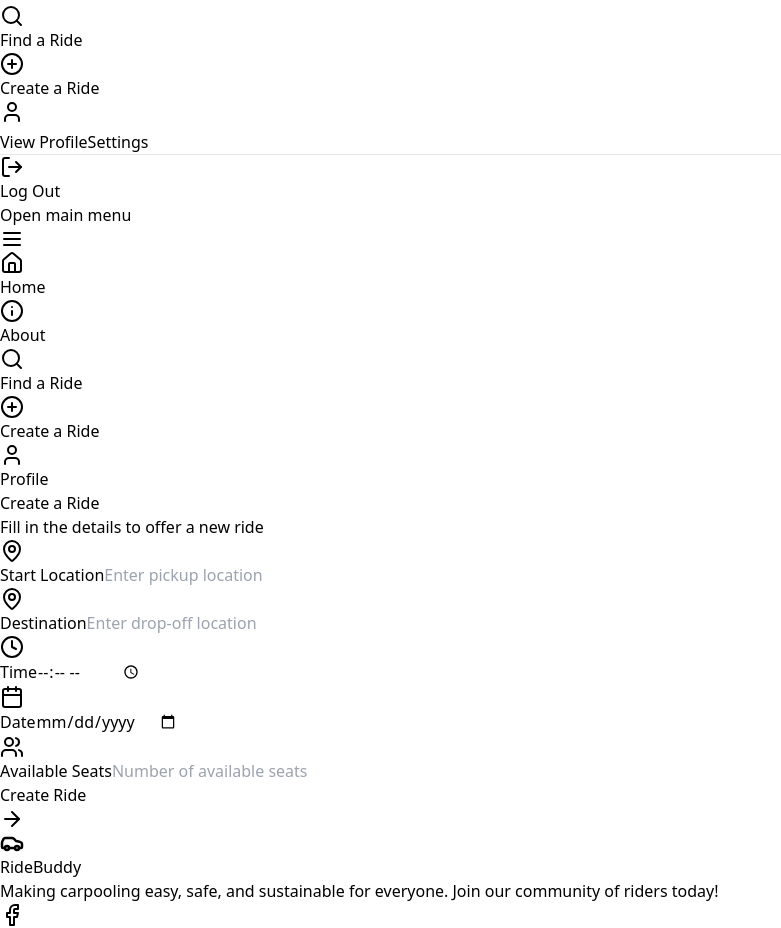
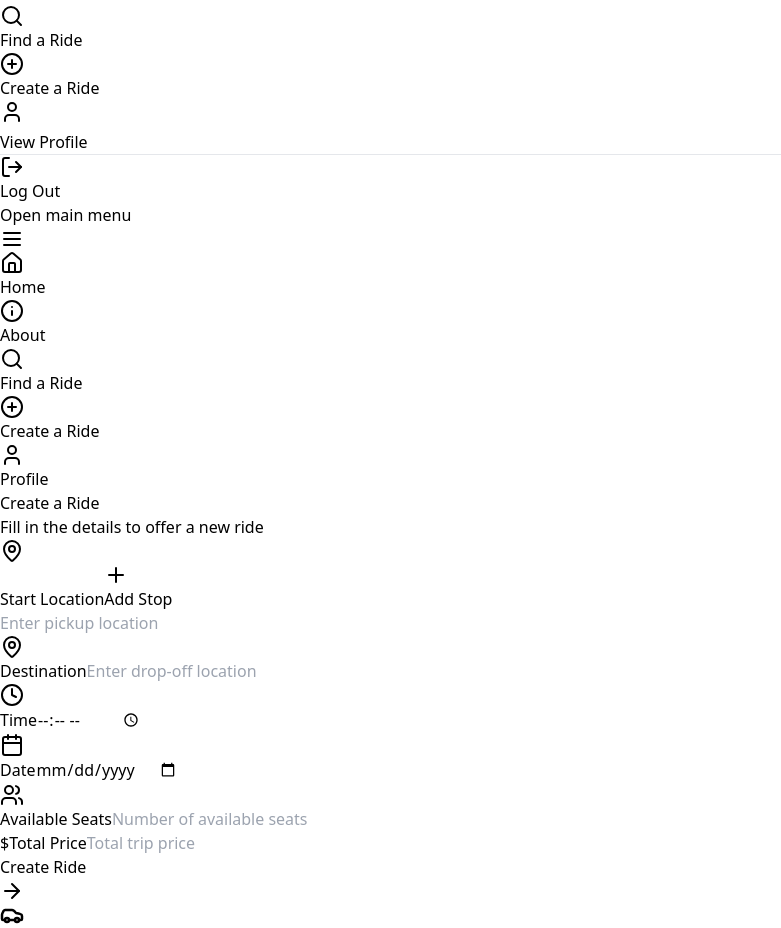
Before and after one commit to LalitMohane0275/Carpooling_System, a React (Vite) app in the folder Carpooling_Frontend/: page /create-ride in a window 1280 px wide. Shown: the part 140-1068 px from the top of the page, without its empty margins (0-781 px from the left). Built offline with nearby package versions, Linux system fonts and the light colour scheme; sample sign-in values are in the browser's storage.

Commit message:
create ride form updated

```diff
--- a/Carpooling_Frontend/src/components/Navbar.jsx
+++ b/Carpooling_Frontend/src/components/Navbar.jsx
@@ -48,7 +48,6 @@ function Navbar() {
   } else {
     console.log("no token found");
   }
-
 
   return (
     <div className="bg-gray-50 flex flex-col">
@@ -101,14 +100,11 @@ function Navbar() {
                       >
                         View Profile
                       </a>
-                      <a
-                        href="/settings"
-                        className="block px-4 py-2 text-sm text-gray-700 hover:bg-blue-50 hover:text-blue-600"
+                      <hr className="my-2 border-gray-100" />
+                      <button
+                        className="w-full text-left px-4 py-2 text-sm text-red-600 hover:bg-red-50 flex items-center space-x-2"
+                        onClick={handleLogout}
                       >
-                        Settings
-                      </a>
-                      <hr className="my-2 border-gray-100" />
-                      <button className="w-full text-left px-4 py-2 text-sm text-red-600 hover:bg-red-50 flex items-center space-x-2" onClick={handleLogout}>
                         <LogOut className="h-4 w-4" />
                         <span>Log Out</span>
                       </button>
--- a/Carpooling_Frontend/src/pages/CreateRide.jsx
+++ b/Carpooling_Frontend/src/pages/CreateRide.jsx
@@ -2,15 +2,25 @@ import React, { useState } from "react";
 import axios from "axios";
 import { ToastContainer, toast } from "react-toastify";
 import "react-toastify/dist/ReactToastify.css";
-import { MapPin, Clock, Calendar, Users, ArrowRight } from "lucide-react";
+import {
+  MapPin,
+  Clock,
+  Calendar,
+  Users,
+  ArrowRight,
+  Plus,
+  X,
+} from "lucide-react";
 
 function CreateRide() {
   const initialState = {
     start: "",
+    stops: [],
     destination: "",
     time: "",
     date: "",
     seats: "",
+    price: "",
   };
 
   const [ride, setRide] = useState(initialState);
@@ -23,21 +33,45 @@ function CreateRide() {
     }));
   };
 
+  const handleStopChange = (index, value) => {
+    setRide((prevRide) => {
+      const newStops = [...prevRide.stops];
+      newStops[index] = value;
+      return { ...prevRide, stops: newStops };
+    });
+  };
+
+  const addStop = () => {
+    setRide((prevRide) => ({
+      ...prevRide,
+      stops: [...prevRide.stops, ""],
+    }));
+  };
+
+  // Remove a specific stop
+  const removeStop = (index) => {
+    setRide((prevRide) => ({
+      ...prevRide,
+      stops: prevRide.stops.filter((_, i) => i !== index),
+    }));
+  };
+
   const handleSubmit = async (e) => {
     e.preventDefault();
     try {
       const token = localStorage.getItem("token");
-      // fetch user id from token
       const userId = JSON.parse(atob(token.split(".")[1])).userId;
-      ride.user_id = userId;
-      console.log("Ride Object:", ride);
+      const rideData = { ...ride, user_id: userId };
+      console.log("Ride Object:", rideData);
       const response = await axios.post(
         "http://localhost:3000/api/v1/create-ride",
-        ride, {
+        rideData,
+        {
           headers: {
-          Authorization: `Bearer ${token}`, // Pass the token here
+            Authorization: `Bearer ${token}`,
           },
-      });
+        }
+      );
       console.log("Ride Created Successfully:", response.data);
       toast.success("Ride created successfully!");
       setRide(initialState);
@@ -48,7 +82,7 @@ function CreateRide() {
   };
 
   return (
-    <div className=" bg-gradient-to-b from-blue-50 to-white py-12 px-4">
+    <div className="bg-gradient-to-b from-blue-50 to-white py-12 px-4">
       <div className="max-w-xl mx-auto bg-white rounded-2xl shadow-lg border border-blue-100">
         <div className="p-8">
           <h1 className="text-3xl font-bold text-blue-900 mb-2">
@@ -61,13 +95,23 @@ function CreateRide() {
           <form onSubmit={handleSubmit} className="space-y-6">
             <div className="space-y-6">
               <div className="relative">
+                <div className="flex items-center justify-between mb-2">
                   <label
-                  className="flex items-center text-sm font-medium text-blue-900 mb-2"
+                    className="flex items-center text-sm font-medium text-blue-900"
                     htmlFor="start"
                   >
                     <MapPin className="w-4 h-4 mr-2 text-blue-500" />
                     Start Location
                   </label>
+                  <button
+                    type="button"
+                    onClick={addStop}
+                    className="flex items-center text-blue-600 hover:text-blue-800 text-sm font-medium"
+                  >
+                    <Plus className="w-4 h-4 mr-1" />
+                    Add Stop
+                  </button>
+                </div>
                 <input
                   type="text"
                   id="start"
@@ -79,6 +123,33 @@ function CreateRide() {
                   required
                 />
               </div>
+
+              {/* Dynamic Stop Fields with Remove Option */}
+              {ride.stops.map((stop, index) => (
+                <div key={index} className="relative group">
+                  <label className="flex items-center text-sm font-medium text-blue-900 mb-2">
+                    <MapPin className="w-4 h-4 mr-2 text-blue-500" />
+                    Stop {index + 1}
+                  </label>
+                  <div className="relative">
+                    <input
+                      type="text"
+                      value={stop}
+                      onChange={(e) => handleStopChange(index, e.target.value)}
+                      className="w-full px-4 py-3 rounded-xl border border-blue-200 focus:border-blue-500 focus:ring-2 focus:ring-blue-200 transition-all duration-200 outline-none"
+                      placeholder={`Enter stop ${index + 1} location`}
+                      required
+                    />
+                    <button
+                      type="button"
+                      onClick={() => removeStop(index)}
+                      className="absolute right-2 top-1/2 -translate-y-1/2 opacity-0 group-hover:opacity-100 transition-opacity duration-200 text-gray-500 hover:text-red-500"
+                    >
+                      <X className="w-5 h-5" />
+                    </button>
+                  </div>
+                </div>
+              ))}
 
               <div className="relative">
                 <label
@@ -140,6 +211,7 @@ function CreateRide() {
                 </div>
               </div>
 
+              <div className="grid grid-cols-2 gap-4">
                 <div className="relative">
                   <label
                     className="flex items-center text-sm font-medium text-blue-900 mb-2"
@@ -159,6 +231,29 @@ function CreateRide() {
                     required
                     min="1"
                   />
+                </div>
+
+                <div className="relative">
+                  <label
+                    className="flex items-center text-sm font-medium text-blue-900 mb-2"
+                    htmlFor="price"
+                  >
+                    <span className="mr-2 text-blue-500">$</span>
+                    Total Price
+                  </label>
+                  <input
+                    type="number"
+                    id="price"
+                    name="price"
+                    value={ride.price}
+                    onChange={handleChange}
+                    className="w-full px-4 py-3 rounded-xl border border-blue-200 focus:border-blue-500 focus:ring-2 focus:ring-blue-200 transition-all duration-200 outline-none"
+                    placeholder="Total trip price"
+                    required
+                    min="0"
+                    step="0.01"
+                  />
+                </div>
               </div>
             </div>
 
```
Also changed, not shown: Carpooling_Frontend/src/pages/Profile.jsx (+86 -19 lines). Lines whose indentation alone changed are shown as unchanged.
